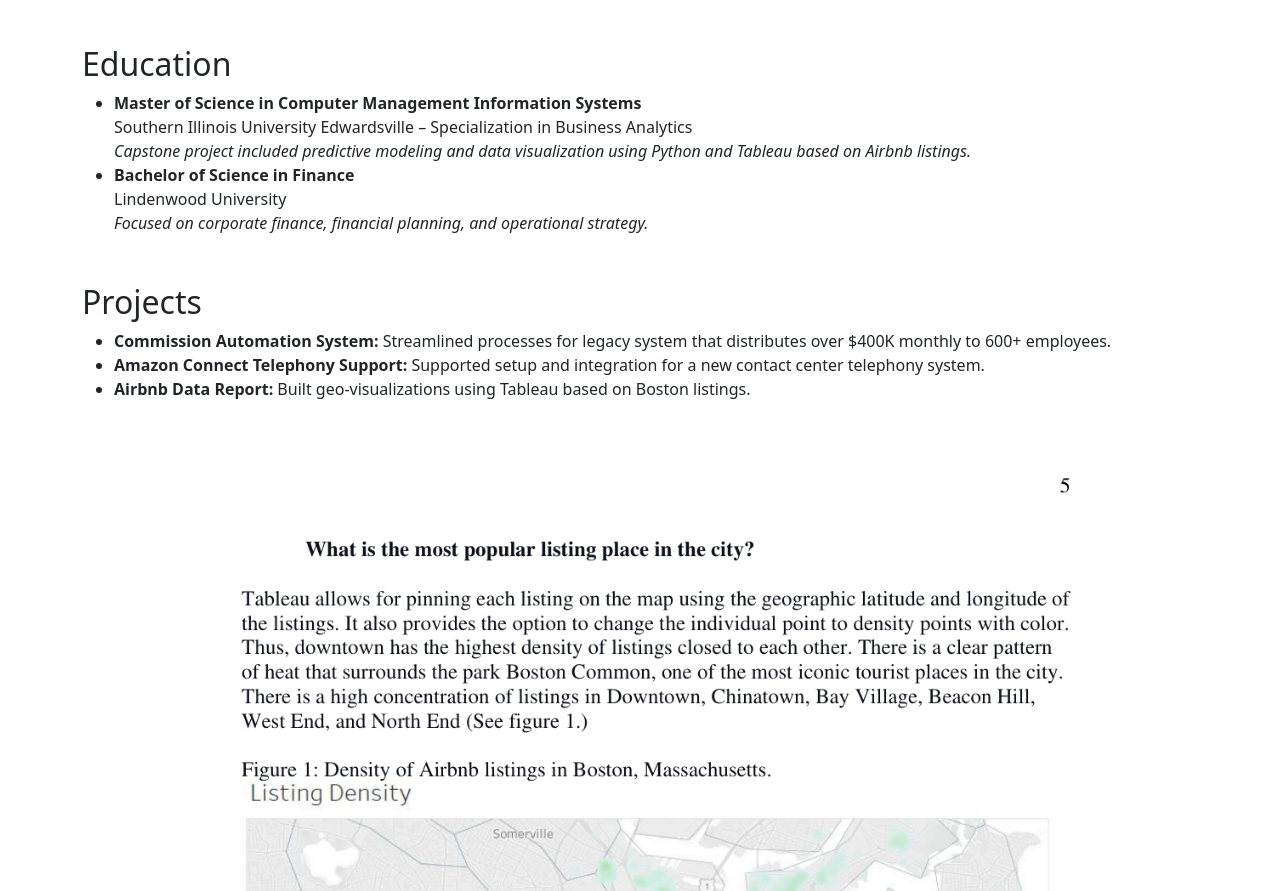
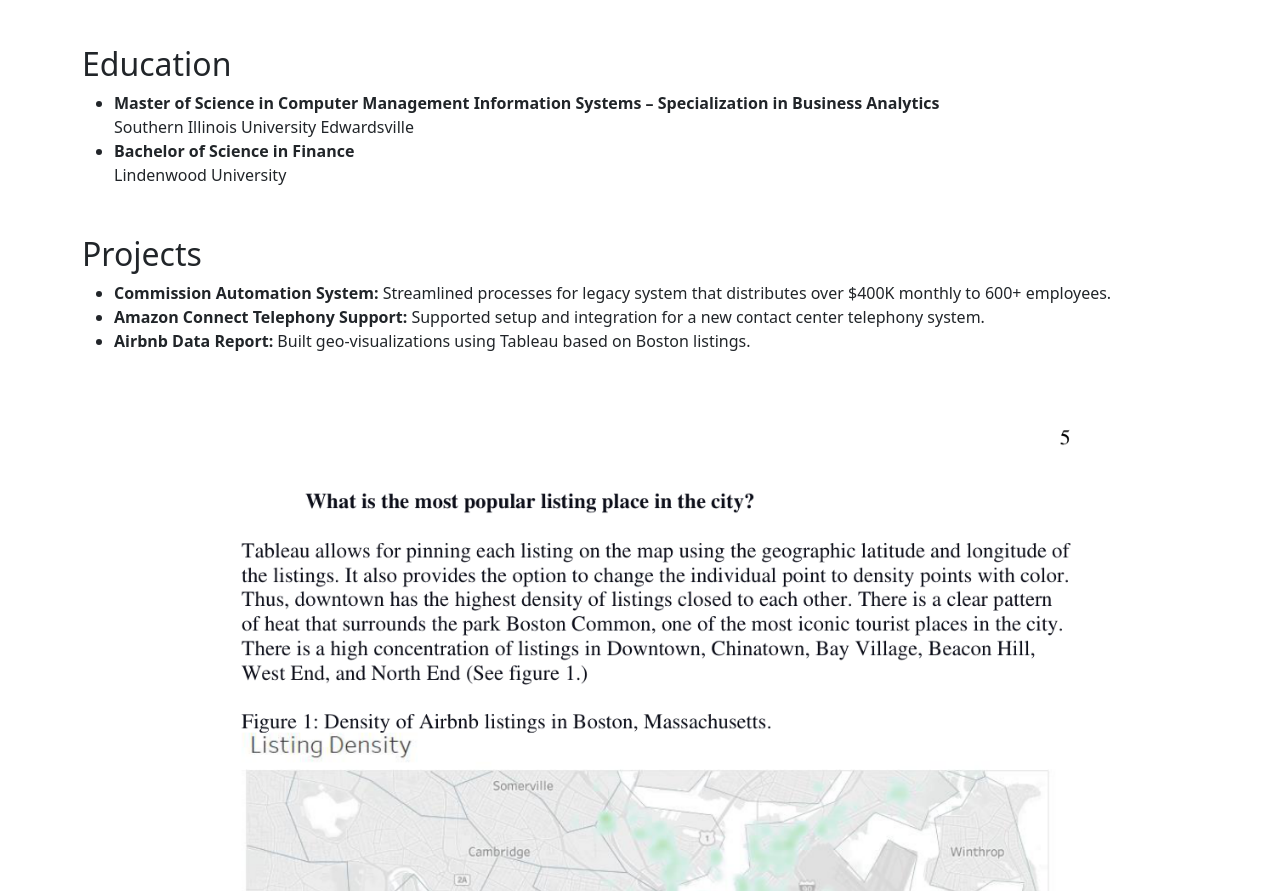
Before and after one commit to luisbarrios-data/luisbarrios-data.github.io, a plain HTML site: page index.html in a window 1280 px wide. Shown: the part 811-1702 px from the top of the page. Drawn offline with nearby package versions, Linux system fonts and the light colour scheme.

Commit message:
Update index.html

```diff
--- a/index.html
+++ b/index.html
@@ -56,14 +56,12 @@
   <section id="education" class="container my-5">
   <h2>Education</h2>
   <ul>
-    <li><strong>Master of Science in Computer Management Information Systems</strong><br>
-      Southern Illinois University Edwardsville – Specialization in Business Analytics<br>
-      <em>Capstone project included predictive modeling and data visualization using Python and Tableau based on Airbnb listings.</em>
+    <li><strong>Master of Science in Computer Management Information Systems – Specialization in Business Analytics</strong><br>
+      Southern Illinois University Edwardsville<br>
     </li>
     <li><strong>Bachelor of Science in Finance</strong><br>
       Lindenwood University<br>
-      <em>Focused on corporate finance, financial planning, and operational strategy.</em>
-    </li>
+     </li>
   </ul>
   </section>
 
```
